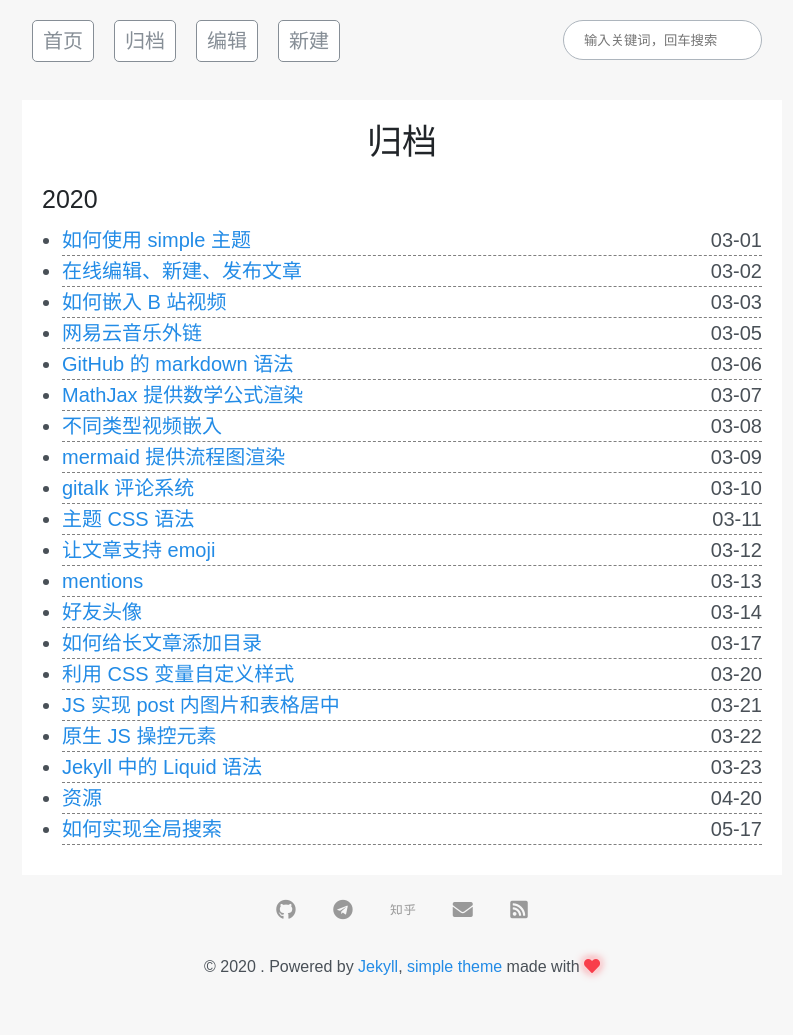
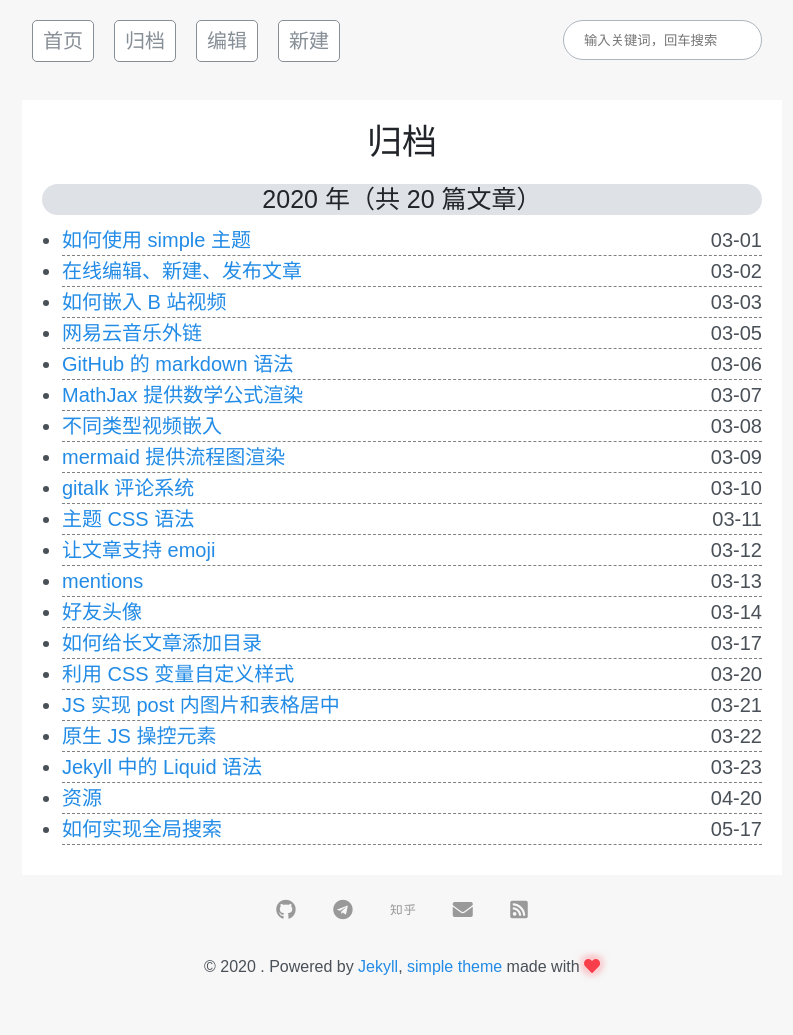
Before and after one commit to whenfung/simple, a Jekyll site: the page built from archives.html, in a window 1280 px wide. Shown: the whole page, without its empty margins (238-1031 px from the left). Built offline with Jekyll 4.4.1, drawn with Linux system fonts in a browser that asks for light colours; nearby versions of some CDN libraries; comment, search, counter and statistics services are not loaded.

Commit message:
每年文章数显示

```diff
--- a/_sass/layouts/_archives.scss
+++ b/_sass/layouts/_archives.scss
@@ -1,4 +1,11 @@
 // 归档
+
+.archives-title {
+  text-align: center;
+  border-radius: 1rem;
+  background-color: var(--gray-300);
+}
+
 .archive-item {
   border-bottom: 1px dashed grey;
 }
--- a/archives.html
+++ b/archives.html
@@ -6,7 +6,7 @@ title: 归档
 {% assign posts_by_year = site.posts | group_by_exp:"post", "post.date | date: '%Y' " %}
 {% for group in posts_by_year %}
 
-<h3>{{ group.name }}</h3>
+<h3 class="archives-title">{{ group.name }} 年（共 {{ group.items | size }} 篇文章）</h3>
   <ul class="archives">
     {% for post in group.items reversed %}
       <li class="archive-item">
```
